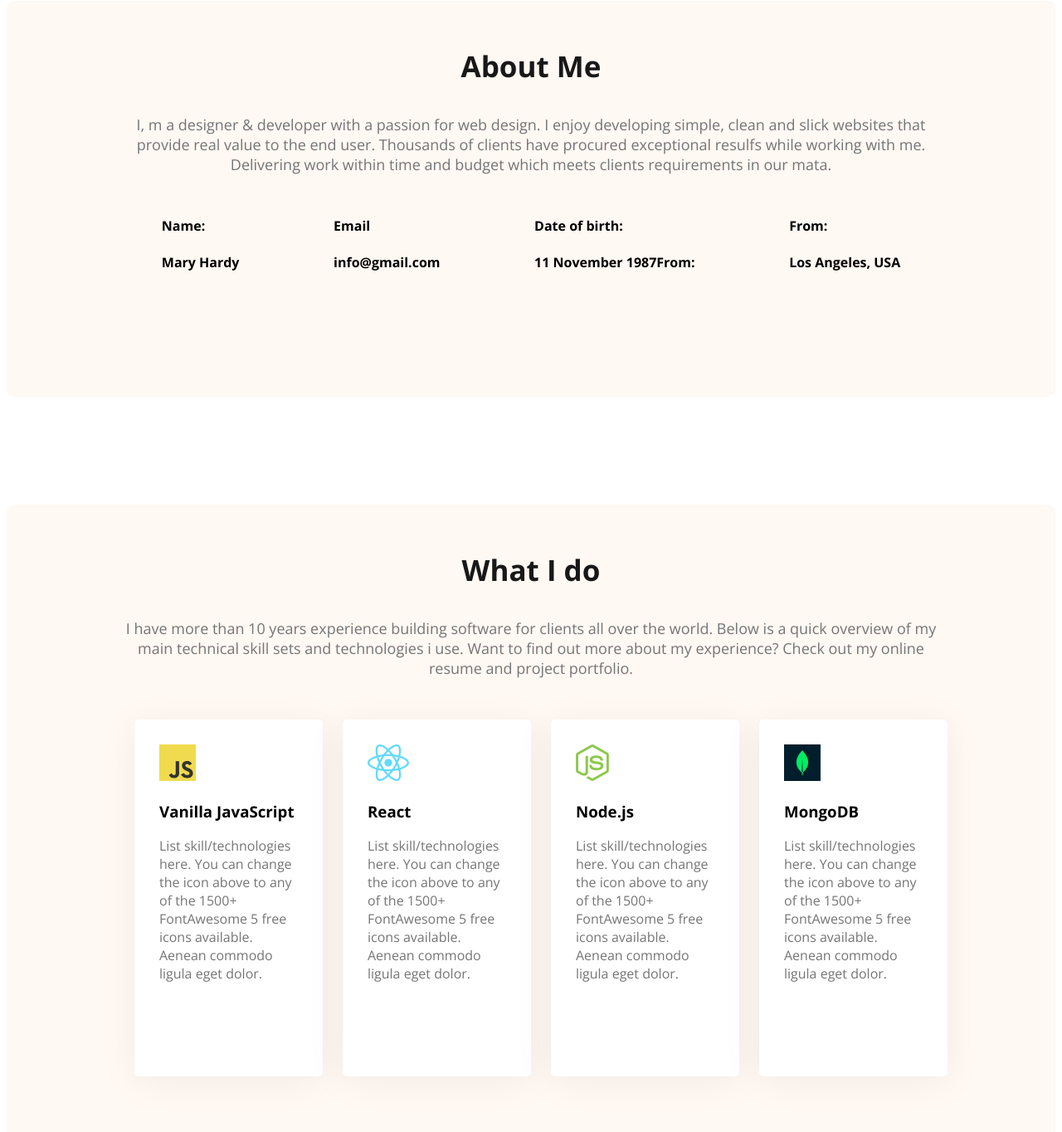
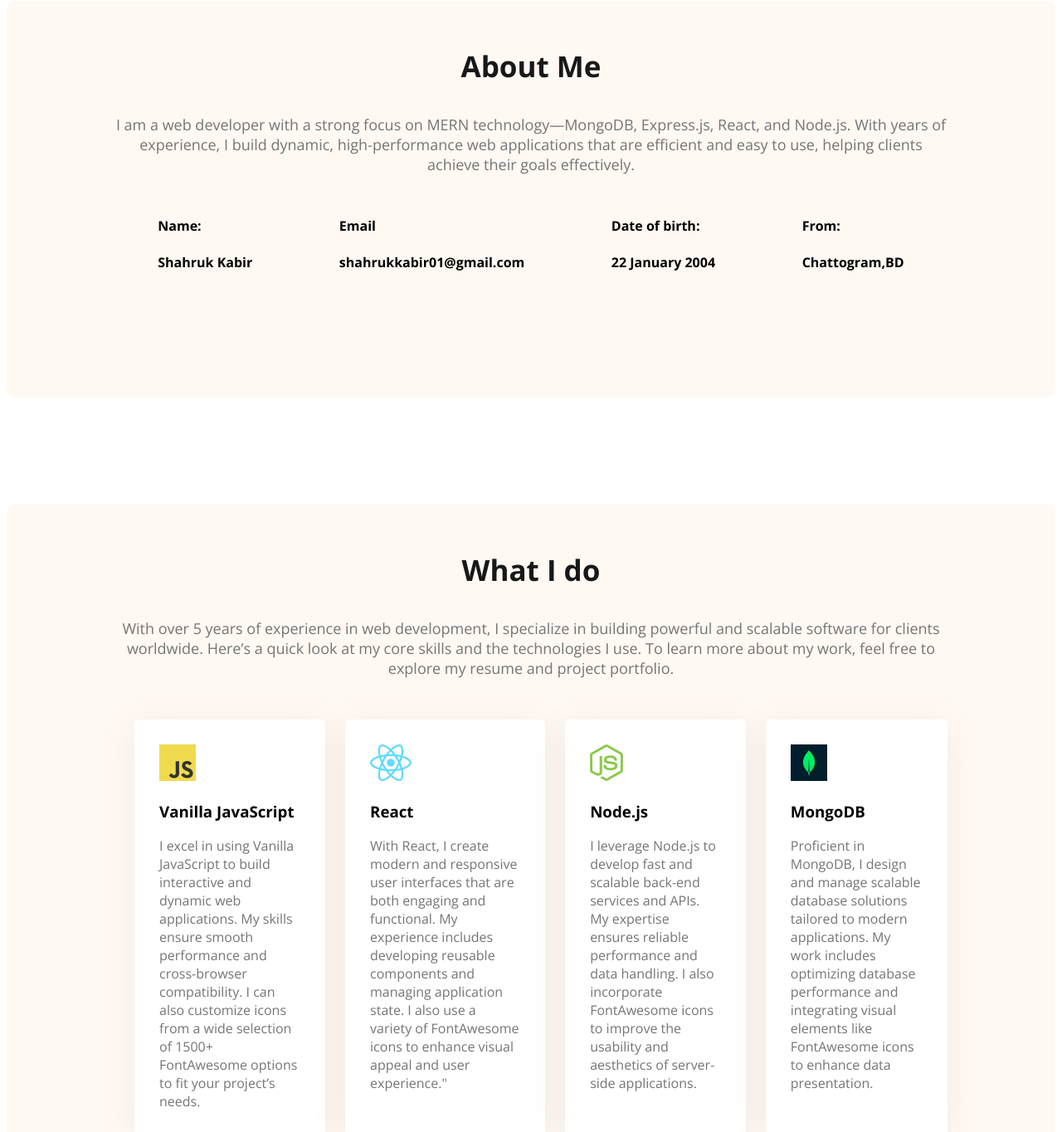
Before and after one commit to shahrukkabir/developer-portfolio, a plain HTML site: page index.html in a window 1280 px wide. Shown: the part 900-2264 px from the top of the page at 83% size. Drawn offline with nearby package versions, Linux system fonts and the light colour scheme.

Commit message:
updated content

```diff
--- a/index.html
+++ b/index.html
@@ -19,7 +19,7 @@
 
     <header class="header">
         <nav>
-            <h3 class="nav-title">Ma<span class="text-primary">r</span>y</h3>
+            <h3 class="nav-title">Shah<span class="text-primary">r</span>uk</h3>
             <ul class="">
                 <li><a href="">Portfolio</a></li>
                 <li><a href="">Blog</a></li>
@@ -29,10 +29,10 @@
         <div class="banner">
             <div class="banner-content">
                 <h3 class="banner-first">Hi, I am</h3>
-                <h1 class="banner-second">Mary Hardy</h1>
-                <p class="banner-text">Shot what able cold new see hold.Friendly as an betrayed formerly he. Morning
-                    because as to society behaved moments.</p>
-                <button id="download-cv" class="btn-primary"><i class="fa-solid fa-download "></i>  Download CV</button>
+                <h1 class="banner-second">Shahruk Kabir</h1>
+                <p class="banner-text">I’m a web developer who loves creating websites that are easy to use and look
+                    great. <br> Let’s work together to make something amazing!</p>
+                <button id="download-cv" class="btn-primary"><i class="fa-solid fa-download "></i> Download CV</button>
                 <button id="contact" class="btn-primary"><i class="fa-solid fa-phone"></i> Contact</button>
             </div>
             <img class="pf-pic" src="images/hardy.png" alt="">
@@ -44,27 +44,26 @@
         <section class="about">
             <h3 class="section-title">About Me</h3>
             <p class="section-description1">
-                I, m a designer & developer with a passion for web design. I enjoy developing simple, clean and slick
-                websites that provide real value to the end user. Thousands of clients have procured exceptional resulfs
-                while working with me. Delivering work within time and budget which meets clients requirements in our
-                mata.
+                I am a web developer with a strong focus on MERN technology—MongoDB, Express.js, React, and Node.js.
+                With years of experience, I build dynamic, high-performance web applications that are efficient and easy
+                to use, helping clients achieve their goals effectively.
             </p>
             <div class="about-info-container">
                 <div class="about-info">
                     <h4 class="section-description">Name:</h4>
-                    <h4 class="info-description">Mary Hardy</p>
+                    <h4 class="info-description">Shahruk Kabir</p>
                 </div>
                 <div class="about-info">
                     <h4 class="section-description">Email</h4>
-                    <h4 class="info-description">info@gmail.com</p>
+                    <h4 class="info-description">shahrukkabir01@gmail.com</p>
                 </div>
                 <div class="about-info">
                     <h4 class="section-description">Date of birth:</h4>
-                    <h4 class="info-description">11 November 1987From:</p>
+                    <h4 class="info-description">22 January 2004</p>
                 </div>
                 <div class="about-info">
                     <h4 class="section-description">From:</h4>
-                    <h4 class="info-description">Los Angeles, USA</p>
+                    <h4 class="info-description">Chattogram,BD</p>
                 </div>
             </div>
         </section>
@@ -74,34 +73,45 @@
         <section class="about">
             <h3 class="section-title">What I do</h3>
             <div class="section-description1">
-                I have more than 10 years experience building software for clients all over the world. Below is a quick
-                overview of my main technical skill sets and technologies i use. Want to find out more about my
-                experience? Check out my online resume and project portfolio.
+                With over 5 years of experience in web development, I specialize in building powerful and scalable
+                software for clients worldwide. Here’s a quick look at my core skills and the technologies I use. To
+                learn more about my work, feel free to explore my resume and project portfolio.
             </div>
             <div class="skills-container">
                 <div class="skill">
                     <img src="images/icons/js.png" alt="">
                     <h3>Vanilla JavaScript</h3>
-                    <p class="section-description2">List skill/technologies here. You can change the icon above to any of
-                        the 1500+ FontAwesome 5 free icons available. Aenean commodo ligula eget dolor.</p>
+                    <p class="section-description2">I excel in using Vanilla JavaScript to build interactive and dynamic
+                        web applications. My skills ensure smooth performance and cross-browser compatibility. I can
+                        also customize icons from a wide selection of 1500+ FontAwesome options to fit your project’s
+                        needs.
+                    </p>
                 </div>
                 <div class="skill">
                     <img src="images/icons/react.png" alt="">
                     <h3>React</h3>
-                    <p class="section-description2">List skill/technologies here. You can change the icon above to any of
-                        the 1500+ FontAwesome 5 free icons available. Aenean commodo ligula eget dolor.</p>
+                    <p class="section-description2">With React, I create modern and responsive user interfaces that are
+                        both engaging and functional. My experience includes developing reusable components and managing
+                        application state. I also use a variety of FontAwesome icons to enhance visual appeal and user
+                        experience."
+                    </p>
                 </div>
                 <div class="skill">
                     <img src="images/icons/nodejs.png" alt="">
                     <h3>Node.js</h3>
-                    <p class="section-description2">List skill/technologies here. You can change the icon above to any of
-                        the 1500+ FontAwesome 5 free icons available. Aenean commodo ligula eget dolor.</p>
+                    <p class="section-description2">I leverage Node.js to develop fast and scalable back-end services
+                        and APIs. My expertise ensures reliable performance and data handling. I also incorporate
+                        FontAwesome icons to improve the usability and aesthetics of server-side applications.
+
+                    </p>
                 </div>
                 <div class="skill">
                     <img src="images/icons/mongo.png" alt="">
                     <h3>MongoDB</h3>
-                    <p class="section-description2">List skill/technologies here. You can change the icon above to any of
-                        the 1500+ FontAwesome 5 free icons available. Aenean commodo ligula eget dolor.</p>
+                    <p class="section-description2">Proficient in MongoDB, I design and manage scalable database
+                        solutions tailored to modern applications. My work includes optimizing database performance and
+                        integrating visual elements like FontAwesome icons to enhance data presentation.
+                    </p>
                 </div>
             </div>
         </section>
@@ -165,7 +175,7 @@
                 </div>
             </div>
             <div class="cvbtn">
-                <button  class="btn-primary "><i class="fa-solid fa-download"></i> Download CV</button>
+                <button class="btn-primary "><i class="fa-solid fa-download"></i> Download CV</button>
             </div>
         </section>
 
@@ -174,8 +184,8 @@
         <div class="footer-column">
             <h3 id="section-title2">Lets Connect</h3>
             <p class="section-description2">
-                Please fill out the form on this section to contact with me or call between 9:00 A.M and 8.00 P.M ET,
-                Monday through Friday.
+                Feel free to fill out the form below to contact me anytime, 24/7. Alternatively, you can call me between
+                9:00 A.M. and 8:00 P.M.  Monday through Friday
             </p>
             <div class="social-links">
                 <a href=""><img src="images/icons/facebook.png" alt=""></a>
@@ -188,7 +198,7 @@
             <form class="contact" action="">
                 <input type="text" name="" placeholder="Your Name" id="">
                 <input type="email" name="" placeholder="Your Email" id="">
-                <textarea name=""  placeholder="Message" cols="30" rows="10" id=""></textarea>
+                <textarea name="" placeholder="Message" cols="30" rows="10" id=""></textarea>
                 <input class="btn-primary" type="button" value="Submit">
             </form>
         </div>
--- a/styles.css
+++ b/styles.css
@@ -171,8 +171,6 @@ main {
     box-shadow: 0px 6px 50px 0px rgba(0, 0, 0, 0.06);
     background: rgb(255, 255, 255);
     margin-left: 24px;
-    width: 300;
-    height: 370px;
     padding: 30px;
 }
 
```
